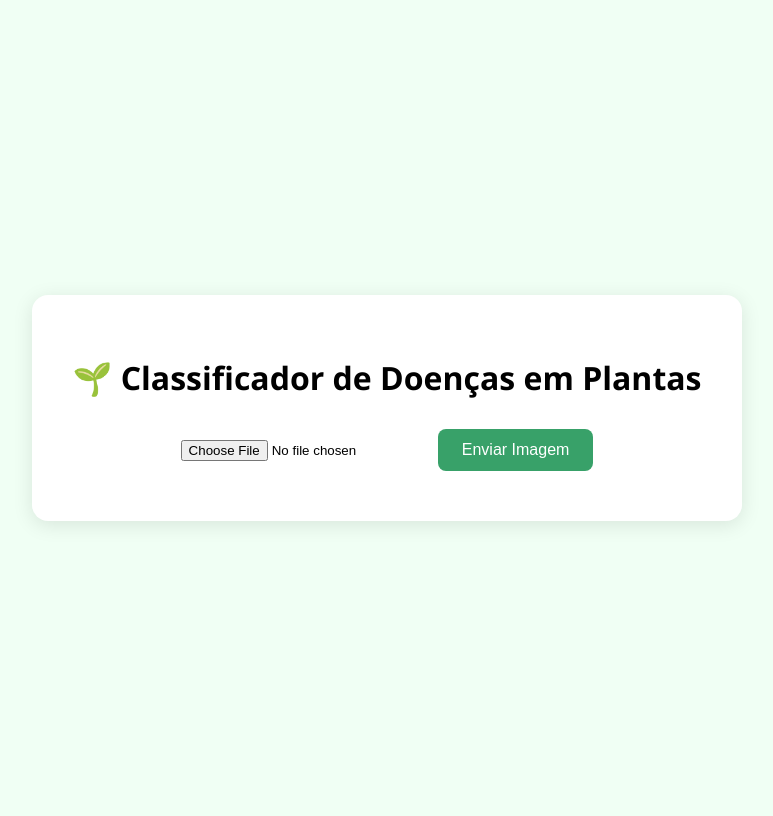
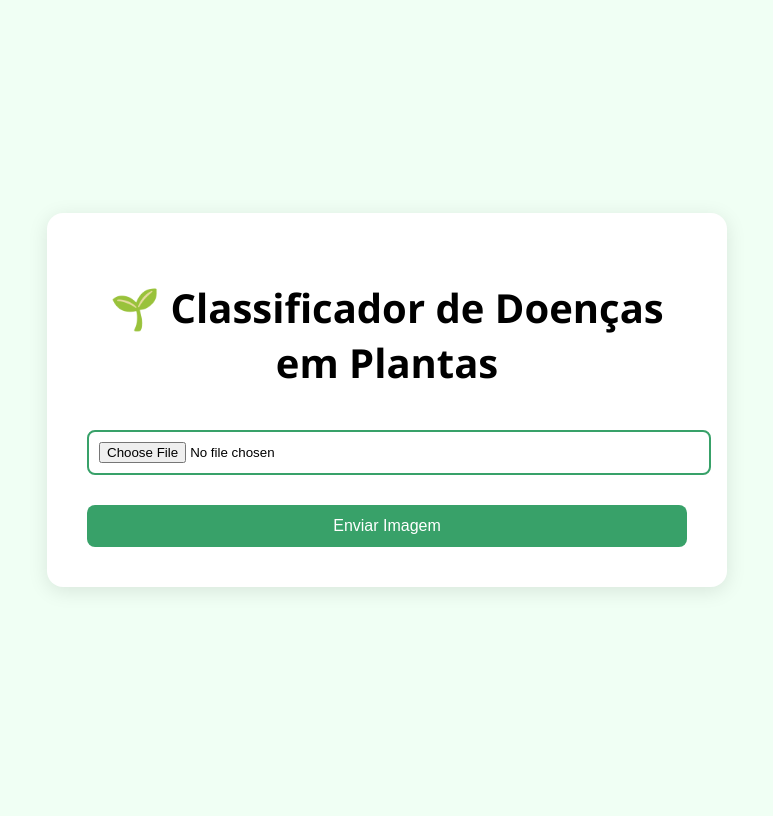
Before and after one commit to CassiusClayB/Plant-diseases, a Flask app: page / in a window 1280 px wide. Shown: the whole page, without its empty margins (253-1026 px from the left). After the commit the page ends 591 px from the top, so only its background shows below. Run offline with Flask 3, Linux system fonts and the light colour scheme; some libraries are stand-ins or nearby versions.

Commit message:
Update style.css

```diff
--- a/app/static/style.css
+++ b/app/static/style.css
@@ -5,6 +5,7 @@ body {
     justify-content: center;
     align-items: center;
     height: 100vh;
+    margin: 0;
 }
 
 .container {
@@ -13,10 +14,22 @@ body {
     border-radius: 16px;
     box-shadow: 0 4px 20px rgba(0, 0, 0, 0.1);
     text-align: center;
+    max-width: 600px;
+    width: 100%;
+    margin: 20px;
+}
+
+h1 {
+    font-size: 2.5em;
+    margin-bottom: 20px;
 }
 
 input[type="file"] {
     margin: 20px 0;
+    padding: 10px;
+    border-radius: 8px;
+    border: 2px solid #38a169;
+    width: 100%;
 }
 
 button {
@@ -27,15 +40,39 @@ button {
     border-radius: 8px;
     cursor: pointer;
     font-size: 16px;
+    width: 100%;
+    margin-top: 10px;
 }
 
 button:hover {
     background-color: #2f855a;
 }
 
+.result {
+    margin-top: 30px;
+}
+
 img {
-    max-width: 300px;
+    max-width: 100%;
+    height: auto;
     margin-top: 20px;
     border-radius: 12px;
     box-shadow: 0 0 10px rgba(0,0,0,0.1);
 }
+
+.alert {
+    background-color: #f8d7da;
+    color: #721c24;
+    padding: 10px;
+    border-radius: 5px;
+    margin-top: 15px;
+}
+
+@media (max-width: 768px) {
+    .container {
+        padding: 20px;
+    }
+    button {
+        padding: 10px;
+    }
+}
```
